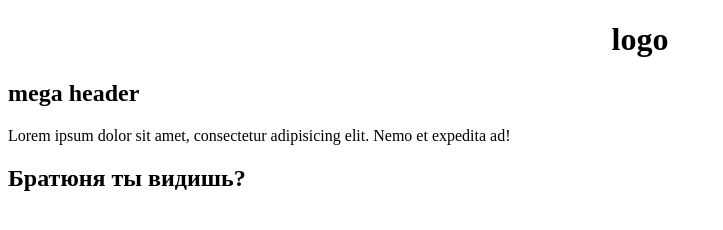
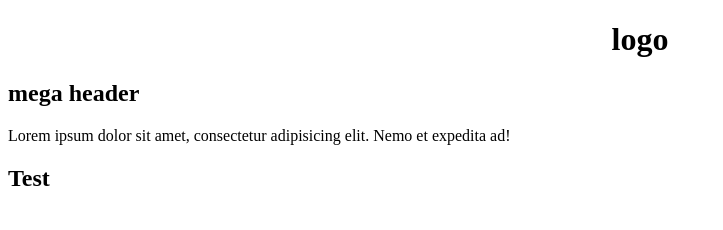
Before and after one commit to andrey9x/andrey9x.github.io, a plain HTML site: page index.html in a window 1280 px wide. Shown: the whole page, without its empty margins (0-723 px from the left). Drawn offline with Linux system fonts and the light colour scheme.

Commit message:
Update index.html

```diff
--- a/index.html
+++ b/index.html
@@ -12,7 +12,7 @@
     <section>
         <h2>mega header</h2>
         Lorem ipsum dolor sit amet, consectetur adipisicing elit. Nemo et expedita ad!
-        <h1>Братюня ты видишь?</h1>
+        <h1>Test</h1>
     </section>
 </body>
 </html>
```
